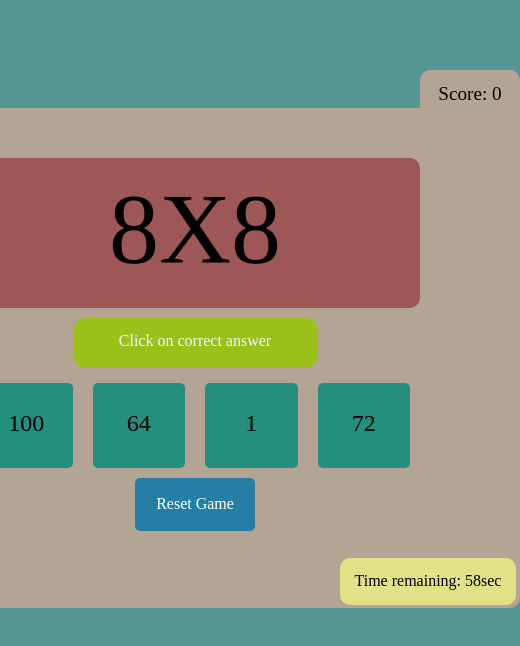
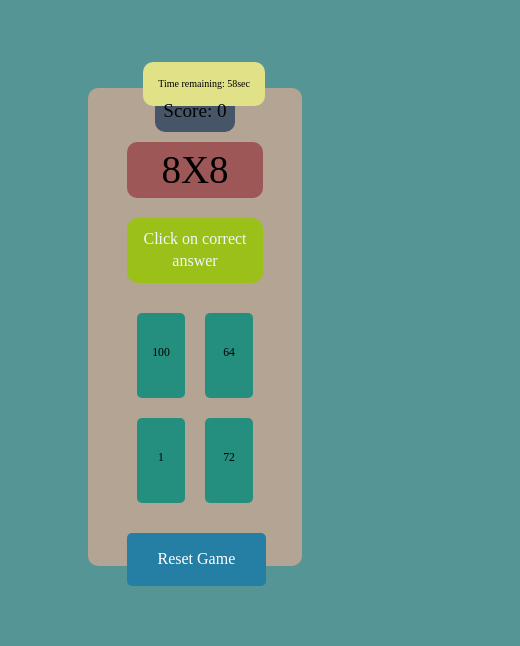
Before and after one commit to Nicalpesh31/Variable-Vortex, a plain HTML site: page index.html in a window 390 px wide. Both pictures are taken after a click on the element "Start game". Shown: the whole page, 520 px wide, since content can reach past the window. Drawn offline with Linux system fonts and the light colour scheme.

Commit message:
update app

```diff
--- a/script.js
+++ b/script.js
@@ -58,10 +58,16 @@ function startCountdown(){
     action = setInterval(function(){
         timeremaining -= 1;
         document.getElementById("timeremainingvalue").innerHTML=timeremaining;
+
+        if(timeremaining == 10){
+            // Change the color to red
+            document.getElementById("timeremaining").style.color = "red";
+        }
+
         if(timeremaining == 0){
             stopCountdown();
             show('gameOver');
-            document.getElementById("gameOver").innerHTML="<p>Game Over!</p> <p>Your score is:"+score+ "</p>"
+            document.getElementById("gameOver").innerHTML="<p>Game Over! </br> Your score is:"+score+ "</p>"
             hide("timeremaining");
             hide("correct");
             hide("wrong");
--- a/style.css
+++ b/style.css
@@ -1,5 +1,6 @@
+
 html {
-    height: 100%;
+    height: 600px;
     background-color: rgb(85, 149, 149);
 }
 
@@ -7,37 +8,42 @@ body {
     display: grid;
     place-content: center;
     gap: 0.5em;
-
+    justify-content: center;
+    align-items: center;
     text-align: center;
     line-height: 1.42;
+    font-size: 16px;
 }
 
 #container {
-    height: 500px;
-    width: 650px;
+    max-width: 90%;
+    height: fit-content;
     background-color: rgb(179, 164, 148);
-    margin: 100px auto;
-    border-radius: 10px 0 10px 10px;
+    margin: 80px;
+    align-items: center;
+    justify-content: center;
+    border-radius: 10px;
     position: relative;
+    padding: 20px;
 }
 
 #score {
-    margin: -38px 0;
-    border-radius: 10px 10px 0;
+    margin: -38px auto 0;
+    border-radius: 10px;
+    background-size: auto;
     background-color: rgb(179, 164, 148);
-    float: right;
     color: #050505;
     text-align: center;
     font-size: larger;
-    padding: 10px;
-    width: 80px;
-    left: 500px;
+    padding: 8px;
+    width: fit-content;
+
 }
 
-#correct {
+#correct,
+#wrong {
     position: absolute;
-    left: 477px;
-    top: 153px;
+    top: 0;
     background-color: rgb(54, 146, 58);
     color: aliceblue;
     padding: 12px;
@@ -45,114 +51,164 @@ body {
     display: none;
 }
 
-#wrong {
-    position: absolute;
-
-    left: 465px;
-    top: 153px;
-    background-color: rgb(169, 33, 18);
-    color: aliceblue;
-    padding: 12px;
-    border-radius: 11px;
-    display: none;
-
-}
-
 #question {
-    width: 450px;
-    height: 150px;
-    margin: 50px auto 10px auto;
+    max-width: 100%;
+    margin: 10px auto auto;
     border-radius: 10px;
     background-color: rgb(158, 87, 87);
     font-family: 'Times New Roman', Times, serif;
-    text-align: center;
-    font-size: 100px;
+    font-size: 5.5vw;
     color: black;
-
-
 }
 
 #instruction {
-    width: 243px;
-    height: 50px;
+    max-width: 100%;
+    height: auto;
     background-color: rgb(156, 192, 26);
     border-radius: 11px;
     color: aliceblue;
-    margin: auto;
+    margin: 20px auto;
+    padding: 10px;
     text-align: center;
-    line-height: 45px;
-    display: flexbox;
-
 }
 
 #choices {
     display: flex;
-    width: 450px;
-    height: 100px;
-    margin: 5px auto;
-
-
+    flex-wrap: wrap;
+    justify-content: center;
 }
 
 .box {
-    width: 95px;
+    width: 150px;
     height: 85px;
     background-color: rgb(37, 143, 127);
-    float: left;
     margin: 10px;
     border-radius: 5px;
     cursor: pointer;
     text-align: center;
     line-height: 80px;
-    font-size: x-large;
-    position: relative;
+    font-size: 2.5vw;
     transition: all 0.2s;
-
 }
 
 .box:active,
 #startreset:active {
     background-color: #475569;
     color: rgb(255, 255, 255);
-
 }
 
 #startreset {
-    width: 90px;
+    width: 150px;
     padding: 15px;
     background-color: rgb(37, 127, 165);
     color: white;
-    margin: 0px auto;
+    margin: 20px auto;
     border-radius: 5px;
     cursor: pointer;
     text-align: center;
-    position: relative;
     transition: all 0.2s;
 }
 
 #timeremaining {
-    width: 152px;
-    padding: 12px;
-    position: absolute;
-    top: 450px;
-    left: 470px;
+    margin: -74px -2px;
+    padding: 15px;
+    float: right;
     background-color: rgb(225, 225, 135);
     border-radius: 10px;
     display: none;
+
 }
 
 #gameOver {
-    animation: alternate-reverse;
     align-items: center;
     text-align: center;
-    top: -350px;
+    top: -250px;
     left: 177px;
-    height: 200px;
+    height: 140px;
     width: 300px;
-    position: relative;
     border-radius: 10px;
     background-color: rgb(19, 101, 110);
     color: white;
     font-size: 2.5rem;
     display: none;
 }
+
+/* Media queries for responsiveness */
+@media only screen and (max-width: 768px) {
+    #container {
+        height: 400px;
+        padding: 10vmin;
+        justify-content: center;
+    }
+
+    #score {
+        top: -10px;
+        background-color: #475569;
+        width: fit-content;
+    }
+
+    #question {
+        font-size: 5vw;
+    }
+
+    #choices {
+        display: flex;
+        flex-wrap: wrap;
+        /* Allow flex items to wrap to the next line */
+        justify-content: center;
+        /* Center the flex items horizontally */
+    }
+
+    .box {
+        width: calc(50% - 20px);
+        /* Set width to half of the container minus margins */
+        height: 85px;
+        margin: 10px;
+        /* Add margin between the boxes */
+        font-size: 3vw;
+        /* Adjust font size */
+    }
+
+    #startreset {
+        width: 80%;
+    }
+
+    #gameOver {
+        position: absolute;
+        margin-top: -250px;
+        height: fit-content;
+        padding: auto;
+        left: 10px;
+        width: 90%;
+        font-size: 3vw;
+    }
+
+    #timeremaining {
+        margin: -554px -2px;
+        padding: 15px;
+        background-color: rgb(225, 225, 135);
+        border-radius: 10px;
+        display: none;
+    }
+
+
+}
+
+@media only screen and (max-width: 480px) {
+
+    #correct,
+    #wrong {
+        margin: 5px 0 90% -40px;
+    }
+
+    #question {
+        font-size: 10vw;
+    }
+
+    #timeremaining {
+        margin: -544px -2px;
+        /* Further adjust top position for even smaller screens */
+        font-size: 10px;
+        /* Further adjust font size for even smaller screens */
+    }
+}
```
